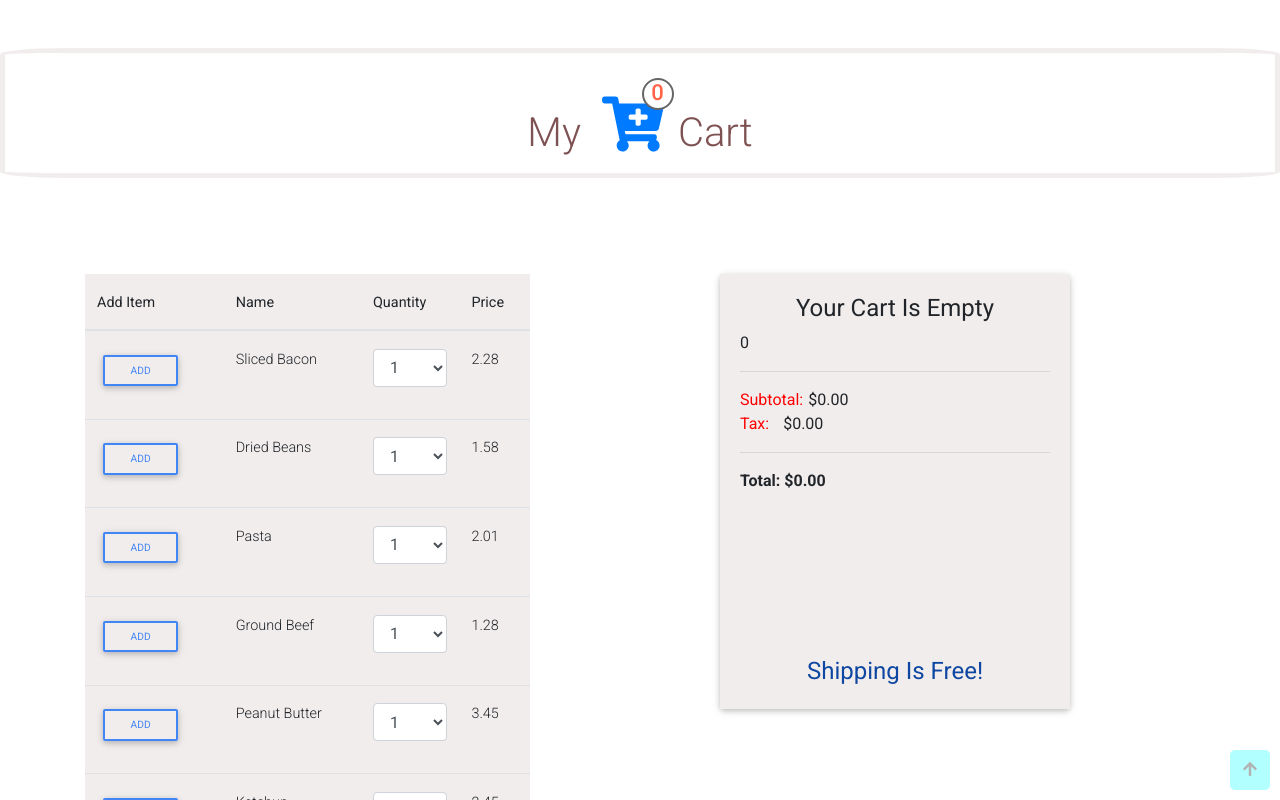
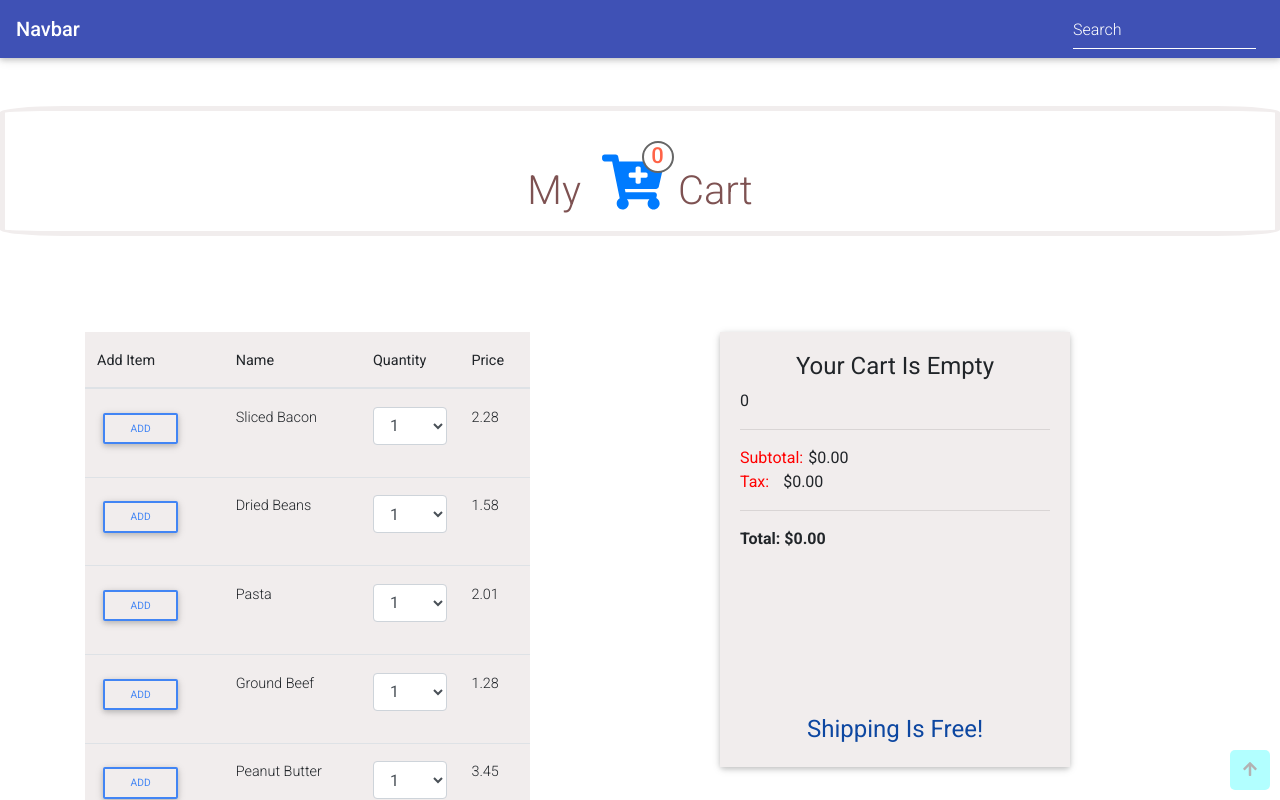
Before and after one commit to chriskavanagh/shopping-cart, a React (Create React App) app: page / in a window 1280 px wide. Shown: the top 800 px of the page. Built offline with nearby package versions, Linux system fonts and the light colour scheme.

Commit message:
numberCartItems

```diff
--- a/src/App.css
+++ b/src/App.css
@@ -55,7 +55,7 @@ span.subtotalSpan {
 
 .fa-stack-1x {
   font-size: 22px !important;
-  margin-top: 73px !important;
+  margin-top: 93px !important;
   color: tomato !important;
   border-radius: 50% !important;
   width: 32px !important;
@@ -66,7 +66,7 @@ span.subtotalSpan {
   z-index: 10000 !important;
   position: absolute !important;
   left: 35px !important;
-  top: 5px !important;
+  top: 48px !important;
 }
 
 .scroll {
--- a/src/App.js
+++ b/src/App.js
@@ -7,6 +7,8 @@ import { faCartPlus } from "@fortawesome/free-solid-svg-icons";
 import ScrollButton from "./components/ScrollButton";
 import FooterPage from "./components/Footer";
 import { MDBContainer, MDBRow, MDBCol } from "mdbreact";
+import NavbarPage from "./components/NavBar";
+import GroceryList from "./models/ProductModel";
 import "./App.css";
 
 class App extends Component {
@@ -38,6 +40,15 @@ class App extends Component {
     this.setState({ quantity: 1 });
   };
 
+  numberCartItems = () => {
+    const { cart } = this.state;
+    let quantity = cart.map(item => item.quantity);
+    console.log(parseInt(quantity));
+    return quantity.reduce((total, item) => {
+      return parseInt(total) + parseInt(item);
+    }, 0);
+  };
+
   /* addItem = item => {
     let clone = [...this.state.cart];
 
@@ -59,6 +70,7 @@ class App extends Component {
     const { cart } = this.state;
     return (
       <Fragment>
+        <NavbarPage items={GroceryList} />
         <h1 className="carth1">
           My
           <span>
@@ -70,7 +82,7 @@ class App extends Component {
               className="icon"
               style={{ marginBottom: "7px" }}
             />
-            <strong className="fa-stack-1x">{cart.length}</strong>
+            <strong className="fa-stack-1x">{this.numberCartItems()}</strong>
             Cart
           </span>
         </h1>
--- a/src/components/Cart.jsx
+++ b/src/components/Cart.jsx
@@ -8,7 +8,7 @@ class Cart extends Component {
   // base price/ sum of all items in cart
   getTotal = () => {
     return this.props.items.reduce((total, item) => {
-      return total + item.price;
+      return total + item.price * item.quantity;
     }, 0);
   };
 
--- a/src/components/GroceryItems.jsx
+++ b/src/components/GroceryItems.jsx
@@ -6,8 +6,8 @@ import { MDBBtn } from "mdbreact";
 import range from "lodash/range";
 
 class GroceryItems extends Component {
-  //options = [1, 2, 3, 4, 5];
-  options = range(1, 6);
+  options = [1, 2, 3, 4, 5];
+  //options = range(1, 6);
 
   render() {
     const { handleChange } = this.props;
--- /dev/null
+++ b/src/components/NavBar.jsx
@@ -0,0 +1,68 @@
+import React, { Component } from "react";
+import {
+  MDBNavbar,
+  MDBNavbarBrand,
+  MDBNavbarNav,
+  MDBNavItem,
+  MDBNavbarToggler,
+  MDBCollapse,
+  MDBFormInline
+} from "mdbreact";
+
+class NavbarPage extends Component {
+  state = {
+    isOpen: false,
+    searchQuery: "",
+    filtered: []
+  };
+
+  toggleCollapse = () => {
+    this.setState({ isOpen: !this.state.isOpen });
+  };
+
+  handleChange = e => {
+    const { value } = e.target;
+    this.setState({ searchQuery: value });
+  };
+
+  handleSearch = () => {
+    const { searchQuery } = this.state;
+    let filtered = this.props.items.filter(i =>
+      i.name.toLowerCase().startsWith(searchQuery.toLowerCase())
+    );
+    this.setState({ filtered: filtered });
+  };
+
+  render() {
+    return (
+      <MDBNavbar color="indigo" dark expand="md">
+        <MDBNavbarBrand>
+          <strong className="white-text">Navbar</strong>
+        </MDBNavbarBrand>
+        <MDBNavbarToggler onClick={this.toggleCollapse} />
+        <MDBCollapse id="navbarCollapse3" isOpen={this.state.isOpen} navbar>
+          <MDBNavbarNav left />
+          <MDBNavbarNav right>
+            <MDBNavItem>
+              <MDBFormInline waves>
+                <div className="md-form my-0">
+                  <input
+                    className="form-control mr-sm-2"
+                    type="text"
+                    placeholder="Search"
+                    aria-label="Search"
+                    value={this.state.searchQuery}
+                    onChange={this.handleChange}
+                    onKeyDown={this.handleSearch}
+                  />
+                </div>
+              </MDBFormInline>
+            </MDBNavItem>
+          </MDBNavbarNav>
+        </MDBCollapse>
+      </MDBNavbar>
+    );
+  }
+}
+
+export default NavbarPage;
```
